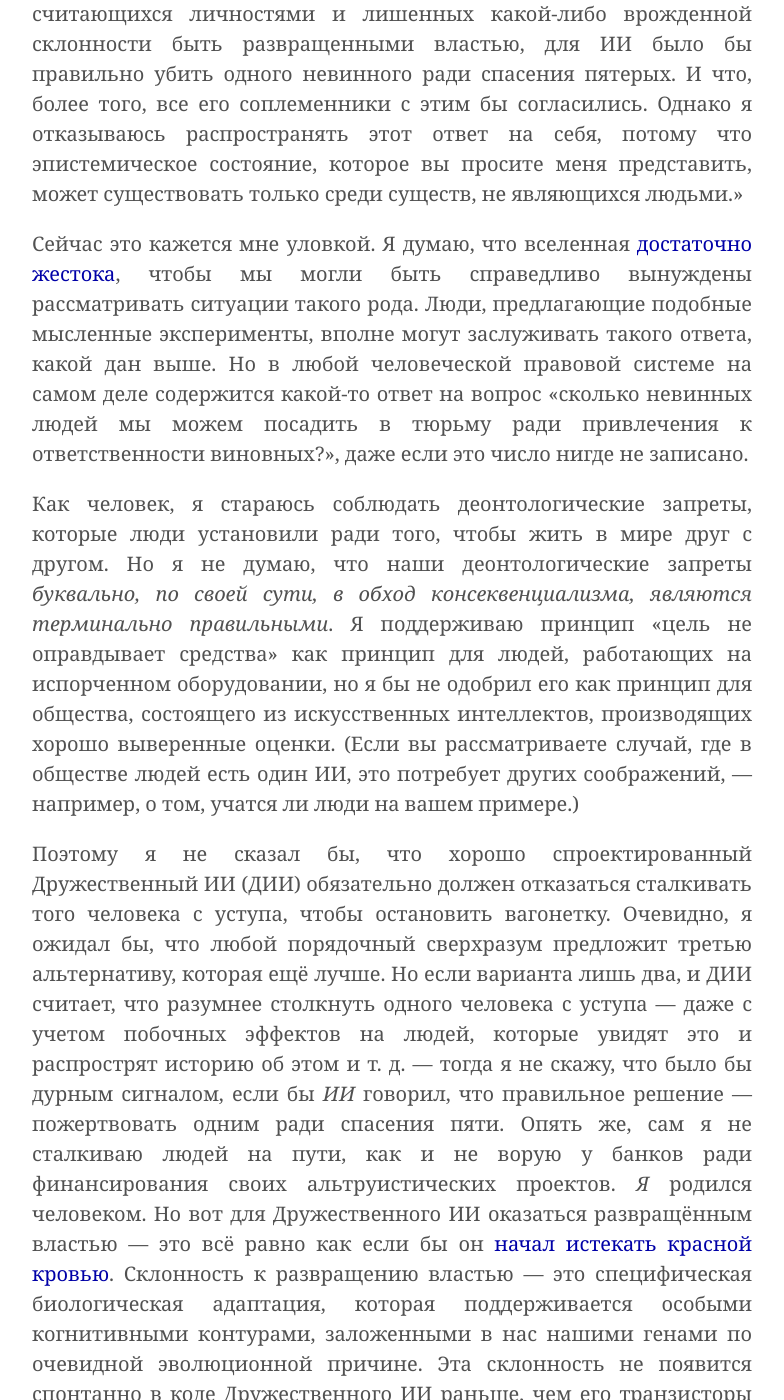
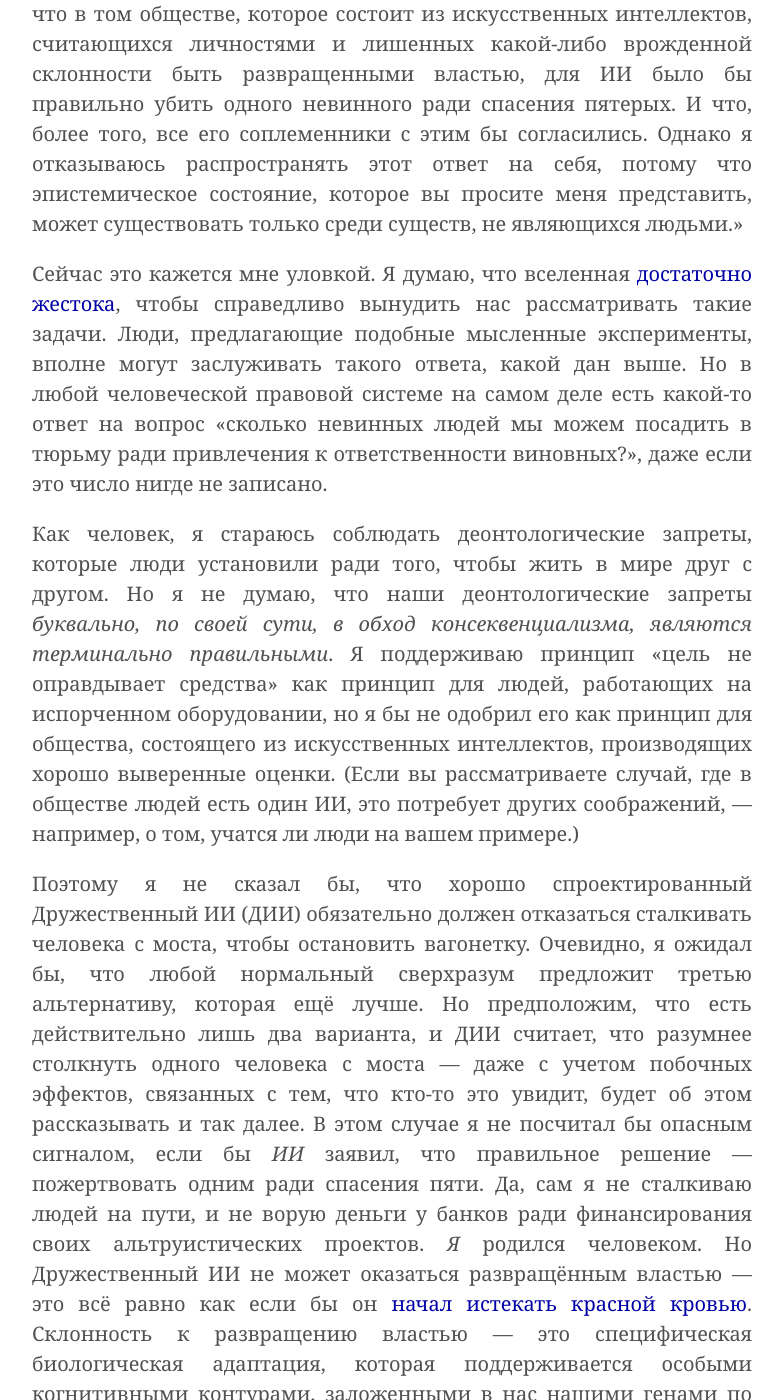
Before and after one commit to ReducingSuffering/reducingsuffering.github.io, a Jekyll site: the page built from _articles/eliezer-yudkowsky-ends-dont-justify-means-among-humans.md, in a window 1280 px wide and 1400 px high, scrolled down 3031 px. Shown: the whole window, without its empty margins (248-1032 px from the left). Built offline with Jekyll 4.4.1, drawn with Linux system fonts in a browser that asks for light colours; some of the changed text lies outside the part shown.

Commit message:
Update eliezer-yudkowsky-ends-dont-justify-means-among-humans.md

```diff
--- a/_articles/eliezer-yudkowsky-ends-dont-justify-means-among-humans.md
+++ b/_articles/eliezer-yudkowsky-ends-dont-justify-means-among-humans.md
@@ -31,31 +32,31 @@
 
 > Цель не оправдывает средства.
 
-Но если вы работаете на испорченном оборудовании, то внутреннее представление о том, что захват вами власти _кажется_ праведным и альтруистичным поступком, может не служить достаточным доказательством утверждения о том, что захват власти и вправду является тем, что принесет племени наибольшую пользу.
+Ведь если вы запущены на испорченном оборудовании, то внутреннее представление о том, что захват вами власти _выглядит_ праведным и альтруистичным поступком, может не являться достаточным свидетельством в пользу того, что захват власти и вправду является тем, что принесет племени наибольшую пользу.
 
 Благодаря силе наивного реализма испорченное оборудование, на котором вы работаете, и испорченные представления, которые оно вычисляет, будут казаться тканью самой реальности — просто тем, каковы вещи есть на самом деле.
 
-И вот, мы получаем странно выглядящее правило: «ради блага своего племени не жульничайте ради захвата власти, _даже если это принесло бы племени чистую выгоду_».
+И вот, мы получаем странно выглядящее правило: «ради блага своего племени не жульничайте ради захвата власти, _даже если племя от этого выиграет_».
 
-В самом деле, возможно, мудро будет формулировать это именно так. Если вы скажете просто «когда _кажется_, что это принесет племени чистую выгоду», то встретите людей, которые скажут «но так не просто _кажется_ — это _действительно_ принесло бы племени чистую выгоду, если бы я стал главным».
+В самом деле, возможно, мудрой будет именно такая формулировка. Если сказать просто «когда _кажется_, что это принесет племени чистую выгоду», то обязательно появятся люди, которые скажут «но так не просто _кажется_ — если я стану самым главным, племя _действительно_ от этого выиграет».
 
 Понятие ненадежного оборудования выглядит чем-то совершенно выходящим за рамки классической теории принятия решений. (Я пока не могу сказать, как это влияет на рефлексивную теорию принятия решений, но, похоже, это проблема подходящего для неё уровня.)
 
-Но на человеческом уровне патч кажется простым. Как только вы обнаруживаете искажение, вы создаёте правила, в которых искаженное поведение описывается и объявляется незаконным. Правило, которое гласит «ради блага племени не жульничайте ради захвата власти, даже ради блага племени». Или «ради блага племени, не убивайте даже ради блага племени».
+Но на человеческом уровне кажется, что проблему легко решить. Как только вы обнаруживаете искажение, вы создаёте правила, в которых искаженное поведение описывается и объявляется незаконным. Правило, которое гласит «ради блага племени не жульничайте ради захвата власти, даже ради блага племени». Или «ради блага племени, не убивайте даже ради блага племени».
 
 И вот приходит философ и представляет свой «мысленный эксперимент»: создаёт сценарий, в котором, _по условиям_, _единственный_ возможный способ спасти пять невинных жизней — это убить одного невинного человека, и это убийство _действительно_ спасло бы пять жизней. «Вагонетка едет по пути, на котором она собьёт пятерых невинных людей, и вы не можете предупредить их, чтобы они ушли с её дороги, но вы можете столкнуть одного невинного человека под вагонетку, и это её остановит. Других вариантов нет. Что будете делать?»
 
-Столкнувшись с этим мысленным экспериментом, альтруистичный человек, принявший определенные деонтологические запреты (которые выглядят вполне оправданными, учитывая исторические статистические данные о последствиях определенного рода рассуждений на ненадёжном оборудовании), может испытать некоторую тревогу.
+Столкнувшись с этим мысленным экспериментом, альтруистичный человек, принявший определенные деонтологические запреты (которые выглядят вполне оправданными, учитывая исторические статистические данные о последствиях определенного рода рассуждений на ненадёжном оборудовании), может испытать душевный дискомфорт.
 
 Итак, вот ответ на сценарий этого философа, которого я ещё не слышал от его жертв:
 
 «Вы утверждаете, что _единственный возможный_ способ спасти пять невинных жизней — это убить одного невинного человека, и что это убийство _действительно_ спасёт пять жизней, и что эти факты достоверно мне _известны_. Но поскольку я работаю на испорченном оборудовании, я не могу находиться в том _эпистемическом состоянии_, которое вы хотите, чтобы я представил. Поэтому я отвечу, что в том обществе, которое состоит из искусственных интеллектов, считающихся личностями и лишенных какой-либо врожденной склонности быть развращенными властью, для ИИ было бы правильно убить одного невинного ради спасения пятерых. И что, более того, все его соплеменники с этим бы согласились. Однако я отказываюсь распространять этот ответ на себя, потому что эпистемическое состояние, которое вы просите меня представить, может существовать только среди существ, не являющихся людьми.»
 
-Сейчас это кажется мне уловкой. Я думаю, что вселенная [достаточно жестока](https://www.lesswrong.com/lw/uk/beyond_the_reach_of_god/), чтобы мы могли быть справедливо вынуждены рассматривать ситуации такого рода. Люди, предлагающие подобные мысленные эксперименты, вполне могут заслуживать такого ответа, какой дан выше. Но в любой человеческой правовой системе на самом деле содержится какой-то ответ на вопрос «сколько невинных людей мы можем посадить в тюрьму ради привлечения к ответственности виновных?», даже если это число нигде не записано.
+Сейчас это кажется мне уловкой. Я думаю, что вселенная [достаточно жестока](https://www.lesswrong.com/lw/uk/beyond_the_reach_of_god/), чтобы справедливо вынудить нас рассматривать такие задачи. Люди, предлагающие подобные мысленные эксперименты, вполне могут заслуживать такого ответа, какой дан выше. Но в любой человеческой правовой системе на самом деле есть какой-то ответ на вопрос «сколько невинных людей мы можем посадить в тюрьму ради привлечения к ответственности виновных?», даже если это число нигде не записано.
 
 Как человек, я стараюсь соблюдать деонтологические запреты, которые люди установили ради того, чтобы жить в мире друг с другом. Но я не думаю, что наши деонтологические запреты _буквально, по своей сути, в обход консеквенциализма, являются терминально правильными_. Я поддерживаю принцип «цель не оправдывает средства» как принцип для людей, работающих на испорченном оборудовании, но я бы не одобрил его как принцип для общества, состоящего из искусственных интеллектов, производящих хорошо выверенные оценки. (Если вы рассматриваете случай, где в обществе людей есть один ИИ, это потребует других соображений, — например, о том, учатся ли люди на вашем примере.)
 
-Поэтому я не сказал бы, что хорошо спроектированный Дружественный ИИ (ДИИ) обязательно должен отказаться сталкивать того человека с уступа, чтобы остановить вагонетку. Очевидно, я ожидал бы, что любой порядочный сверхразум предложит третью альтернативу, которая ещё лучше. Но если варианта лишь два, и ДИИ считает, что разумнее столкнуть одного человека с уступа — даже с учетом побочных эффектов на людей, которые увидят это и распрострят историю об этом и т. д. — тогда я не скажу, что было бы дурным сигналом, если бы _ИИ_ говорил, что правильное решение — пожертвовать одним ради спасения пяти. Опять же, сам я не сталкиваю людей на пути, как и не ворую у банков ради финансирования своих альтруистических проектов. _Я_ родился человеком. Но вот для Дружественного ИИ оказаться развращённым властью — это всё равно как если бы он [начал истекать красной кровью](https://lesswrong.ru/w/%D0%9B%D1%8E%D0%B4%D0%B8_%D0%B2_%D1%81%D0%BC%D0%B5%D1%88%D0%BD%D1%8B%D1%85_%D0%BD%D0%B0%D1%80%D1%8F%D0%B4%D0%B0%D1%85). Склонность к развращению властью — это специфическая биологическая адаптация, которая поддерживается особыми когнитивными контурами, заложенными в нас нашими генами по очевидной эволюционной причине. Эта склонность не появится спонтанно в коде Дружественного ИИ раньше, чем его транзисторы начнут кровоточить.
+Поэтому я не сказал бы, что хорошо спроектированный Дружественный ИИ (ДИИ) обязательно должен отказаться сталкивать человека с моста, чтобы остановить вагонетку. Очевидно, я ожидал бы, что любой нормальный сверхразум предложит третью альтернативу, которая ещё лучше. Но предположим, что есть действительно лишь два варианта, и ДИИ считает, что разумнее столкнуть одного человека с моста — даже с учетом побочных эффектов, связанных с тем, что кто-то это увидит, будет об этом рассказывать и так далее. В этом случае я не посчитал бы опасным сигналом, если бы _ИИ_ заявил, что правильное решение — пожертвовать одним ради спасения пяти. Да, сам я не сталкиваю людей на пути, и не ворую деньги у банков ради финансирования своих альтруистических проектов. _Я_ родился человеком. Но Дружественный ИИ не может оказаться развращённым властью — это всё равно как если бы он [начал истекать красной кровью](https://lesswrong.ru/w/%D0%9B%D1%8E%D0%B4%D0%B8_%D0%B2_%D1%81%D0%BC%D0%B5%D1%88%D0%BD%D1%8B%D1%85_%D0%BD%D0%B0%D1%80%D1%8F%D0%B4%D0%B0%D1%85). Склонность к развращению властью — это специфическая биологическая адаптация, которая поддерживается особыми когнитивными контурами, заложенными в нас нашими генами по очевидной эволюционной причине. Эта склонность не появится спонтанно в коде Дружественного ИИ. Во всяком случае, не раньше, чем его транзисторы начнут кровоточить.
 
 Я пошел бы ещё дальше и сказал, что если бы речь шла об умах со встроенным искажением, заставляющим их _переоценивать_ вред окружающим от поступков, приносящих лично им пользу, то им потребовалось бы правило «цель не запрещает средства» — о том, что вы должны делать то, что приносит вам пользу, даже если (кажется, что) это вредит племени. Согласно предположению, если бы в их обществе не было такого правила, они отказались бы дышать из страха использовать чужой кислород, и все бы вымерли. Случайное излишество, при котором кто-то из них извлекает личную выгоду за счёт сообщества, могло бы казаться для них столь же осторожно добродетельным (и действительно _было бы_ столь же осторожно добродетельным), как когда один из нас, людей, из осторожности упускает возможность украсть буханку хлеба, которая на самом деле принесла бы ему больше пользы, чем убытка для торговца (даже учитывая побочные эффекты).
 
```
Also changed, not shown: other parts of _articles/eliezer-yudkowsky-ends-dont-justify-means-among-humans.md (+2 -1 lines).
